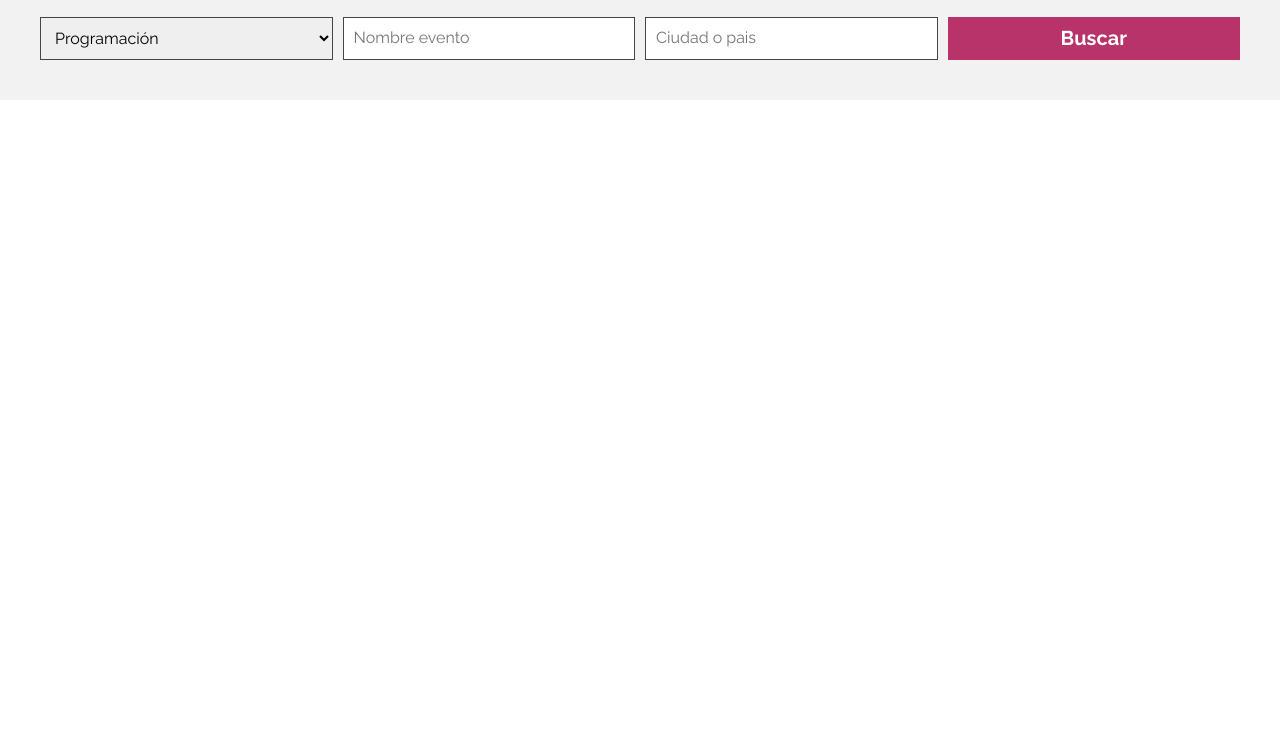
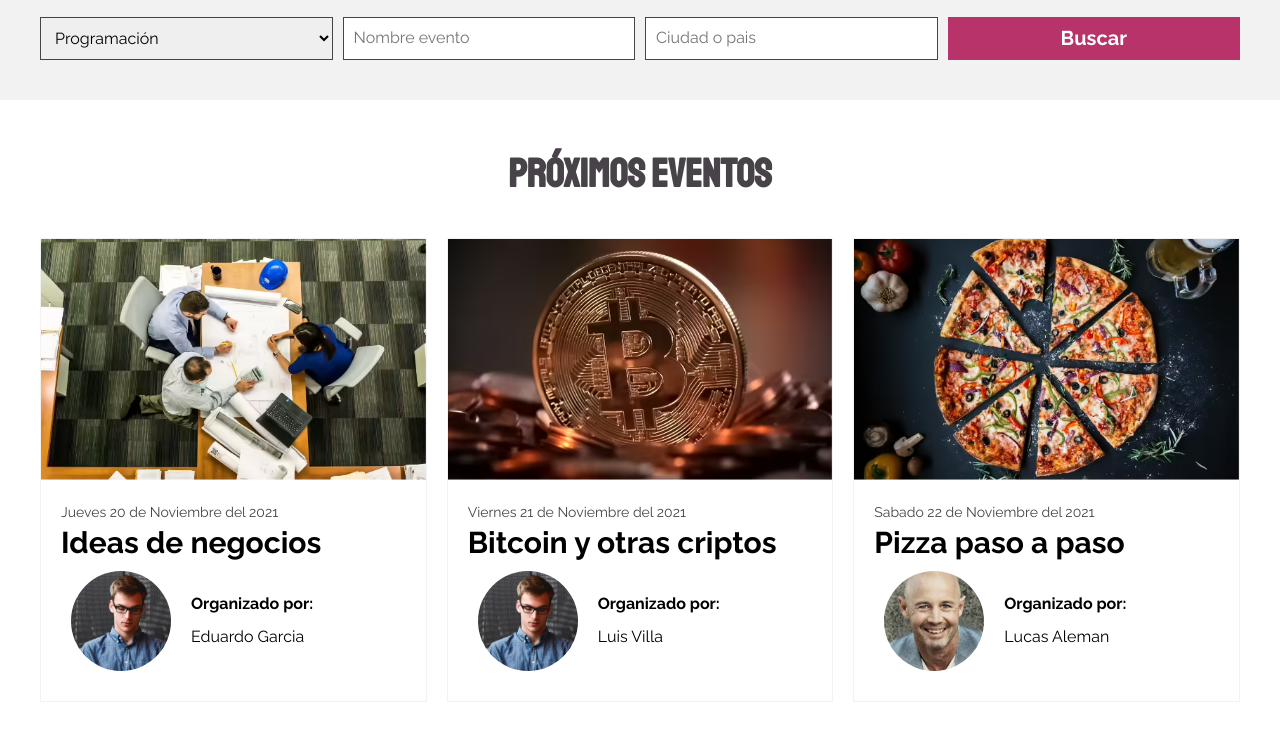
Before and after one commit to LuisVilla12/Meeti, a website: page index.html in a window 1280 px wide. Shown: the part 618-1350 px from the top of the page. Before the commit the page ends 800 px from the top, so only its background shows below. Drawn offline with Linux system fonts and the light colour scheme.

Commit message:
v06 Eventos

```diff
--- a/index.html
+++ b/index.html
@@ -49,6 +49,90 @@
             <input type="submit" class="formulario__boton" value="Buscar">
         </form>
     </div>
+    <section class="eventos">
+        <h2 class="eventos__heading">Próximos eventos</h2>
+        <div class="eventos__grid contenedor">
+            <div class="evento">
+                <div class="evento__mask">
+                    <picture>
+                        <source srcset="build/img/imagen1.avif" type="image/avif">
+                        <source srcset="build/img/imagen1.webp" type="image/webp">
+                        <img loading="lazy" src="build/img/imagen1.jpg" alt="imagen" class="evento__img">
+                    </picture>
+                </div>
+                <div class="evento__contenido">
+                    <p class="evento__fecha">Jueves 20 de Noviembre del 2021</p>
+                    <h3 class="evento__titulo">Ideas de negocios</h2>
+                        <div class="evento__autor">
+                            <div class="evento__autor-imagen">
+                                <picture>
+                                    <source srcset="build/img/perfil1.avif" type="image/avif">
+                                    <source srcset="build/img/perfil1.webp" type="image/webp">
+                                    <img loading="lazy" src="build/img/perfil1.jpg" alt="imagen" class="">
+                                </picture>
+                            </div>
+                            <div class="evento__autor-nombre">
+                                <p class="evento__organizado">Organizado por:</p>
+                                <p class="evento__nombre-autor">Eduardo Garcia</p>
+                            </div>
+                        </div>
+                </div>
+            </div>
+            <div class="evento">
+                <div class="evento__mask">
+                    <picture>
+                        <source srcset="build/img/imagen2.avif" type="image/avif">
+                        <source srcset="build/img/imagen2.webp" type="image/webp">
+                        <img loading="lazy" src="build/img/imagen2.jpg" alt="imagen" class="evento__img">
+                    </picture>
+                </div>
+                <div class="evento__contenido">
+                    <p class="evento__fecha">Viernes 21 de Noviembre del 2021</p>
+                    <h3 class="evento__titulo">Bitcoin y otras criptos</h2>
+                        <div class="evento__autor">
+                            <div class="evento__autor-imagen">
+                                <picture>
+                                    <source srcset="build/img/perfil1.avif" type="image/avif">
+                                    <source srcset="build/img/perfil1.webp" type="image/webp">
+                                    <img loading="lazy" src="build/img/perfil1.jpg" alt="imagen" class="">
+                                </picture>
+                            </div>
+                            <div class="evento__autor-nombre">
+                                <p class="evento__organizado">Organizado por:</p>
+                                <p class="evento__nombre-autor">Luis Villa</p>
+                            </div>
+                        </div>
+                </div>
+            </div>
+            <div class="evento">
+                <div class="evento__mask">
+                    <picture>
+                        <source srcset="build/img/imagen3.avif" type="image/avif">
+                        <source srcset="build/img/imagen3.webp" type="image/webp">
+                        <img loading="lazy" src="build/img/imagen3.jpg" alt="imagen" class="evento__img">
+                    </picture>
+                </div>
+                <div class="evento__contenido">
+                    <p class="evento__fecha">Sabado 22 de Noviembre del 2021</p>
+                    <h3 class="evento__titulo">Pizza paso a paso</h2>
+                        <div class="evento__autor">
+                            <div class="evento__autor-imagen">
+                                <picture>
+                                    <source srcset="build/img/perfil2.avif" type="image/avif">
+                                    <source srcset="build/img/perfil2.webp" type="image/webp">
+                                    <img loading="lazy" src="build/img/perfil2.jpg" alt="imagen" class="">
+                                </picture>
+                            </div>
+                            <div class="evento__autor-nombre">
+                                <p class="evento__organizado">Organizado por:</p>
+                                <p class="evento__nombre-autor">Lucas Aleman</p>
+                            </div>
+                        </div>
+                </div>
+            </div>
+        </div>
+
+    </section>
 </body>
 
 </html>
--- /dev/null
+++ b/src/scss/IU/_eventos.scss
@@ -0,0 +1,56 @@
+@use '../base/variables' as v;
+@use '../base/mixins' as m;
+.eventos {
+    padding: 3rem 0;
+    &__heading {
+        text-align: center;
+        color: v.$gris;
+    }
+    &__grid {
+        padding-top: 2rem;
+        @include m.grid(1, 2rem);
+        @include m.tablet {
+            @include m.grid(3, 2rem);
+        }
+    }
+}
+
+.evento {
+    border: 1px solid v.$grisClaro;
+    &__mask {
+        overflow: hidden;
+    }
+    &__img {
+        width: 100%;
+        transition: all .3s;
+        &:hover {
+            transform: scale(1.3);
+        }
+    }
+    &__contenido {
+        padding: 2rem;
+    }
+    &__fecha {
+        color: v.$gris;
+        font-size: 1.4rem;
+        margin: 0;
+    }
+    &__autor {
+        display: flex;
+        align-items: center;
+        gap: 2rem;
+        margin: 1rem;
+    }
+    &__autor-imagen {
+        width: 10rem;
+        border-radius: 50%;
+        overflow: hidden;
+    }
+    &__nombre-autor,
+    &__organizado {
+        margin: .5rem 0;
+    }
+    &__organizado {
+        font-weight: bold;
+    }
+}
--- a/src/scss/IU/_index.scss
+++ b/src/scss/IU/_index.scss
@@ -1,3 +1,4 @@
 @forward 'header';
 @forward 'hero';
 @forward 'formulario';
+@forward 'eventos';
```
Also changed, not shown: build/css/app.css, 1 other file.
